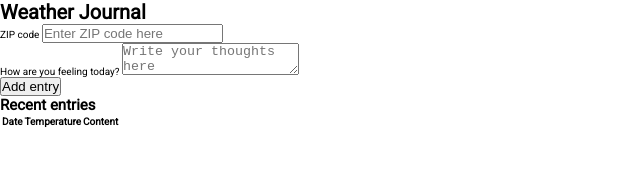
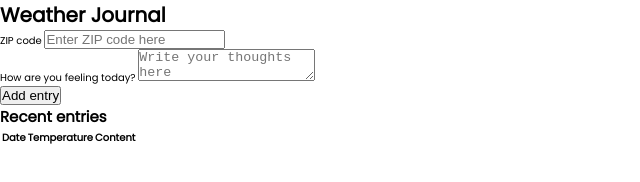
Before and after one commit to srijan-nayak/weather-journal, a website: page public/index.html in a window 1280 px wide. Shown: the whole page, without its empty margins (0-640 px from the left). Drawn offline with Linux system fonts and the light colour scheme.

Commit message:
feat: Change font from Robto to Poppins

```diff
--- a/public/css/styles.css
+++ b/public/css/styles.css
@@ -9,5 +9,5 @@ html {
 }
 
 body {
-  font-family: "Roboto", sans-serif;
+  font-family: "Poppins", sans-serif;
 }
--- a/public/index.html
+++ b/public/index.html
@@ -7,7 +7,7 @@
   <title>Weather Journal</title>
   <link rel="stylesheet" href="./css/styles.css">
   <link rel="preconnect" href="https://fonts.gstatic.com">
-  <link href="https://fonts.googleapis.com/css2?family=Roboto&display=swap" rel="stylesheet">
+  <link href="https://fonts.googleapis.com/css2?family=Poppins&display=swap" rel="stylesheet">
 </head>
 
 <body>
```
